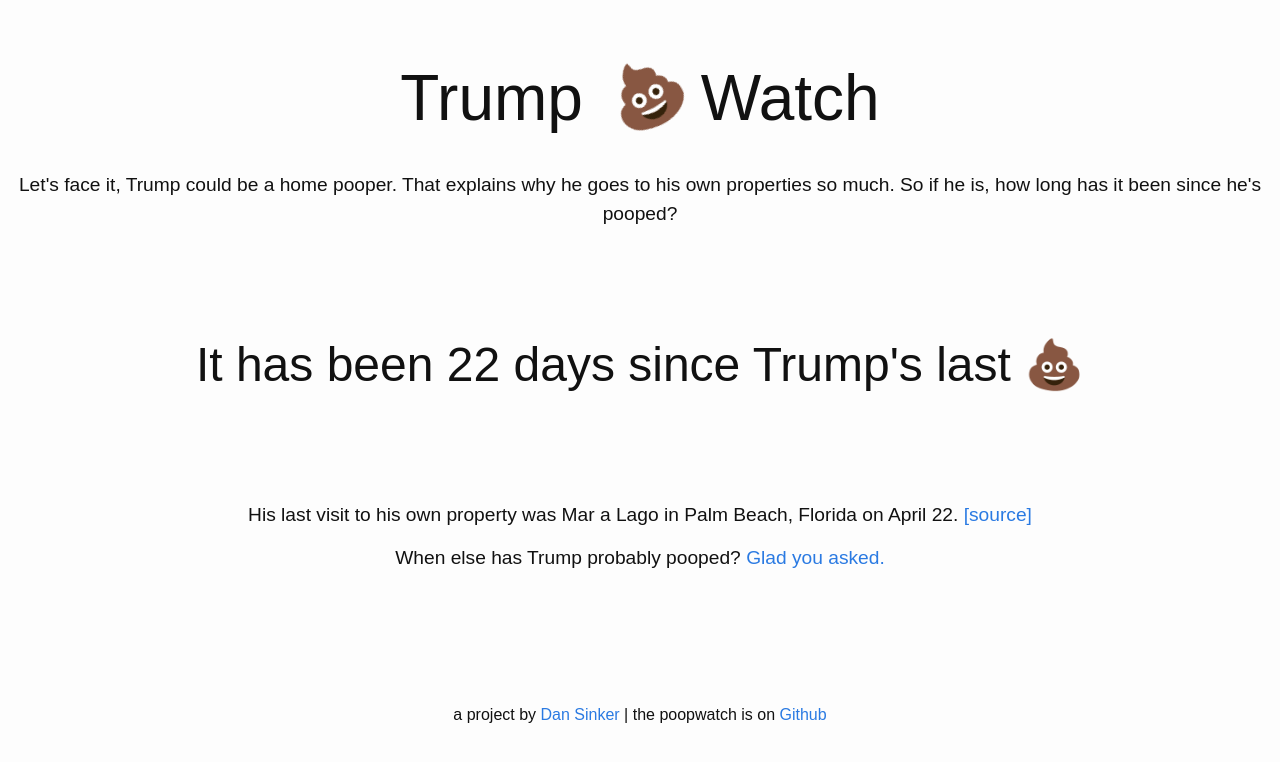
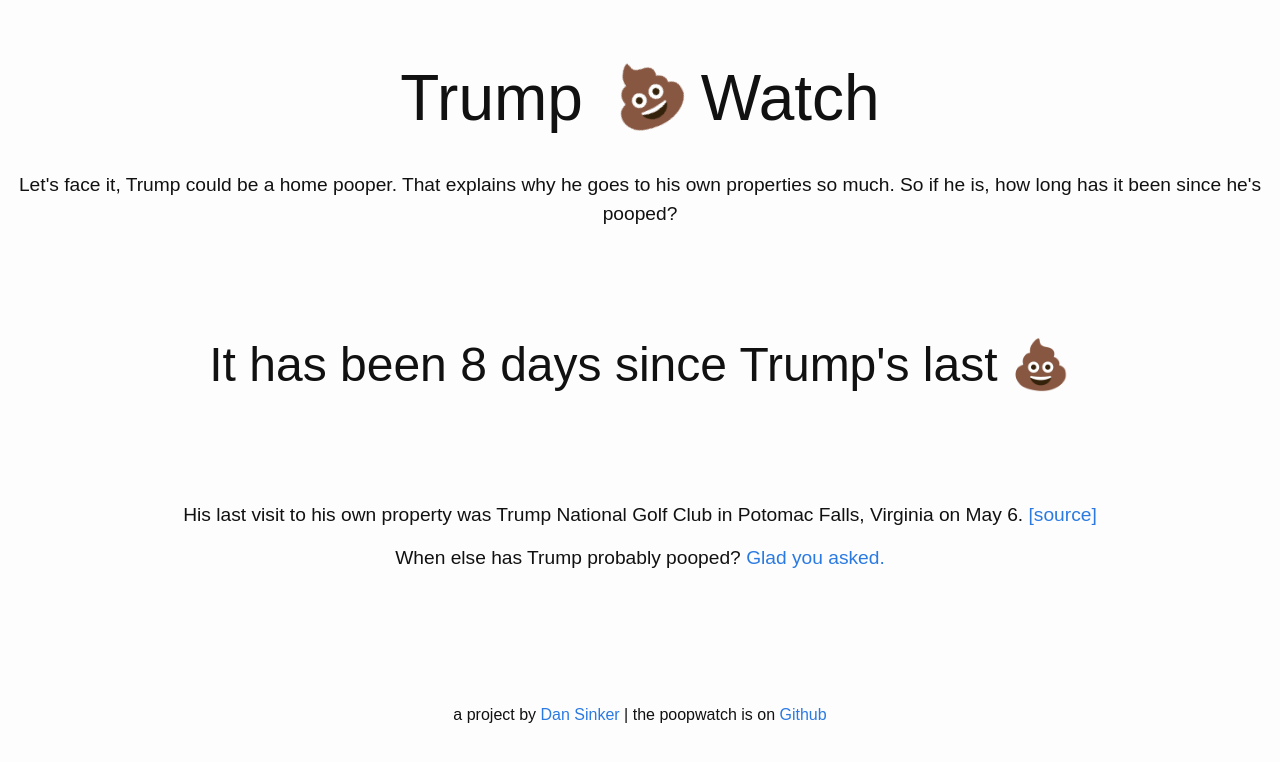
Before and after one commit to dansinker/trumppoopwatch.org, a Jekyll site: the page built from index.md, in a window 1280 px wide. Shown: the top 762 px of the page. Built offline with Jekyll 4.4.1, drawn with Linux system fonts in a browser that asks for light colours; nearby versions of some CDN libraries.

Commit message:
belated giulianni poop

```diff
--- a/_data/trumps.yml
+++ b/_data/trumps.yml
@@ -1,4 +1,8 @@
 poops:
+- location: Trump National Golf Club
+  city: Potomac Falls, Virginia
+  date: 2018-05-06
+  link: https://nypost.com/2018/05/06/trump-and-giuliani-golf-together-days-after-they-couldnt-agree-on-facts/
 - location: Mar a Lago
   city: Palm Beach, Florida
   date: 2018-04-22
```
